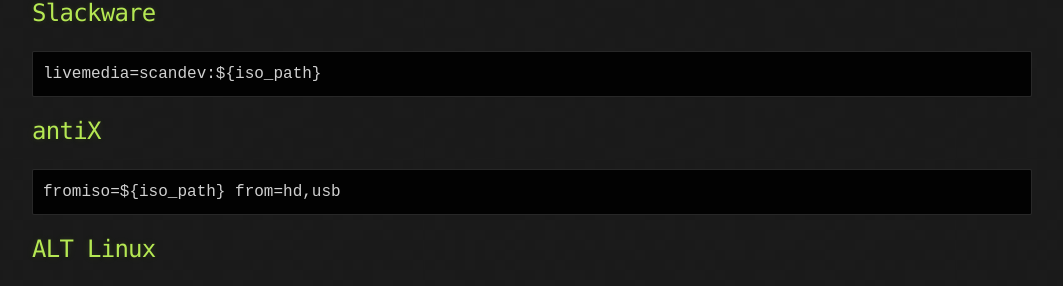
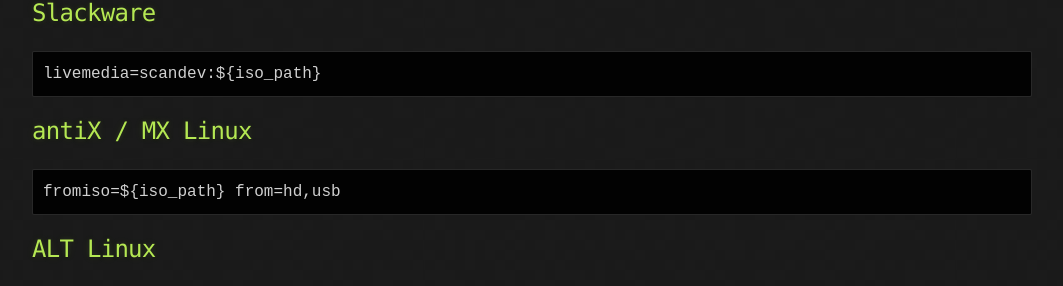
Before and after one commit to a1ive/a1ive.github.io, a Jekyll site: the page built from grub2_loopback.md, in a window 1280 px wide and 900 px high, scrolled down 3904 px. Shown: the part 193-479 px from the top of the window, without its empty margins (108-1171 px from the left). Built offline with Jekyll 4.4.1, drawn with Linux system fonts in a browser that asks for light colours; our own code applies the rules of GitHub Pages for plain Markdown files.

Commit message:
Update grub2_loopback.md

````diff
--- a/grub2_loopback.md
+++ b/grub2_loopback.md
@@ -167,7 +167,7 @@ iso_filename=${iso_path}
 livemedia=scandev:${iso_path}
 ```
 
-## antiX
+## antiX / MX Linux
 ```
 fromiso=${iso_path} from=hd,usb
 ```
````
